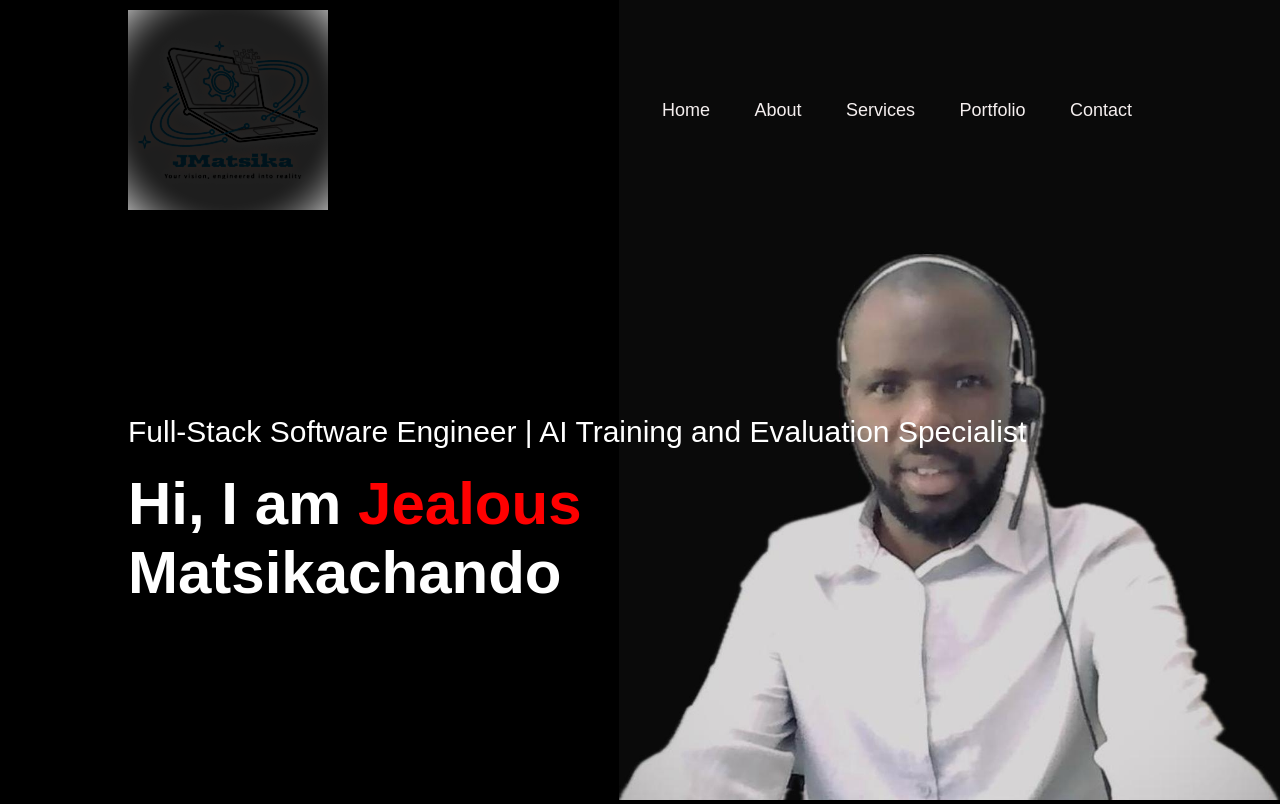
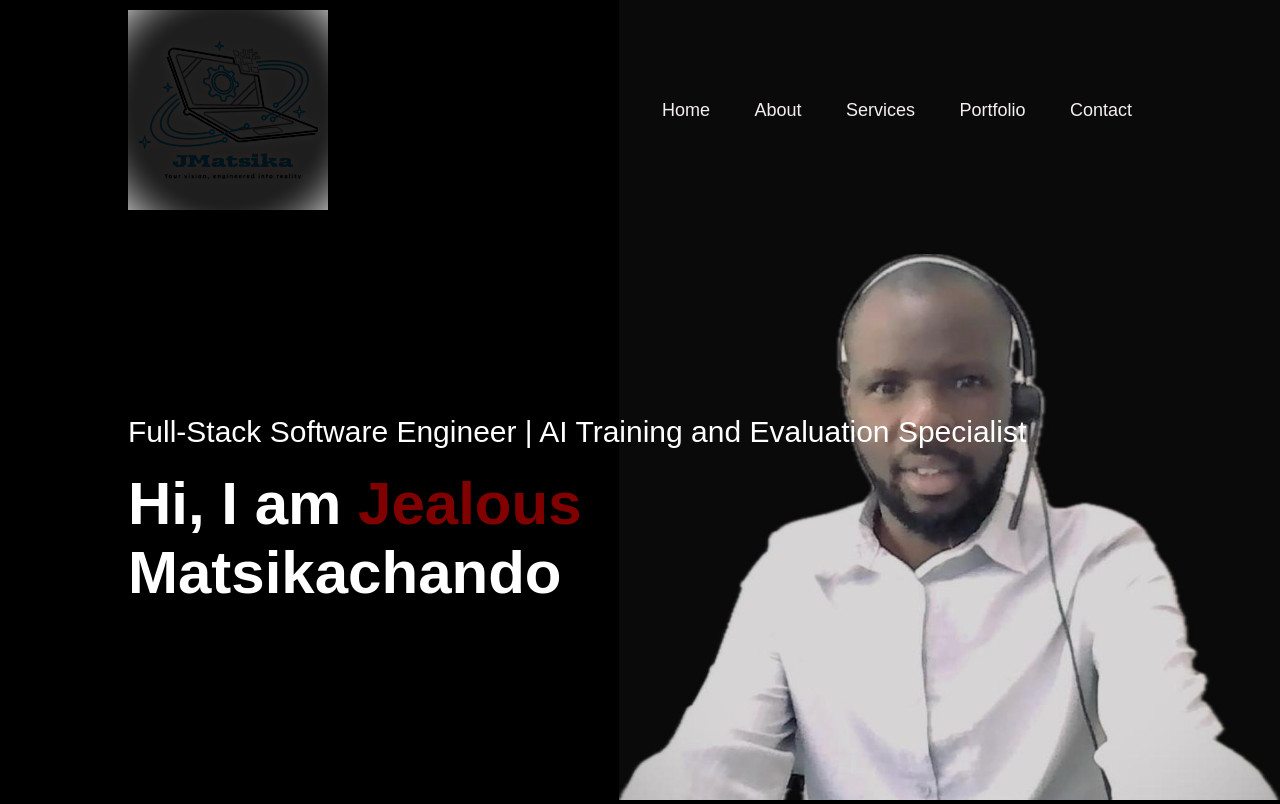
Before and after one commit to pasej5/devmat_tech, a Django app: page /portfolio/ in a window 1280 px wide. Shown: the top 804 px of the page. Run offline with Django 3.2, Linux system fonts and the light colour scheme; some libraries are stand-ins or nearby versions.

Commit message:
coulor change

```diff
--- a/portfolio/static/portfolio/css/style.css
+++ b/portfolio/static/portfolio/css/style.css
@@ -69,7 +69,7 @@ nav ul li a:hover::after {
   margin-top: 20px;
 }
 .header-text h1 span {
-  color: red;
+  color: rgb(129, 1, 1);
 }
 
 /* --------------------About section-------------------*/
--- a/portfolio/templates/portfolio/index.html
+++ b/portfolio/templates/portfolio/index.html
@@ -91,7 +91,7 @@
               <ul>
                 <li><span>User experience (UX), APIs, and databases</span><br>IT Varsity(FNB APP ACADEMY)</li>
                 <li><span>Software Engineering, Backend Specialization</span><br>ALX Africa</li>
-                <li><span>Certifi cate of Completion, Machine Learning A-Z with Python, Certificate of Completion, The Complete JavaScript Course 2021</span><br>Udemy</li>
+                <li><span>Certificate of Completion, Machine Learning A-Z with Python, Certificate of Completion, The Complete JavaScript Course 2021</span><br>Udemy</li>
                 <li><span>Ms Office(2003)</span><br>Computer Training Centre</li>
                 <li><span>O’level & A’level(NQL level 4)</span><br>Mzilikazi High School</li>
               </ul>
```
